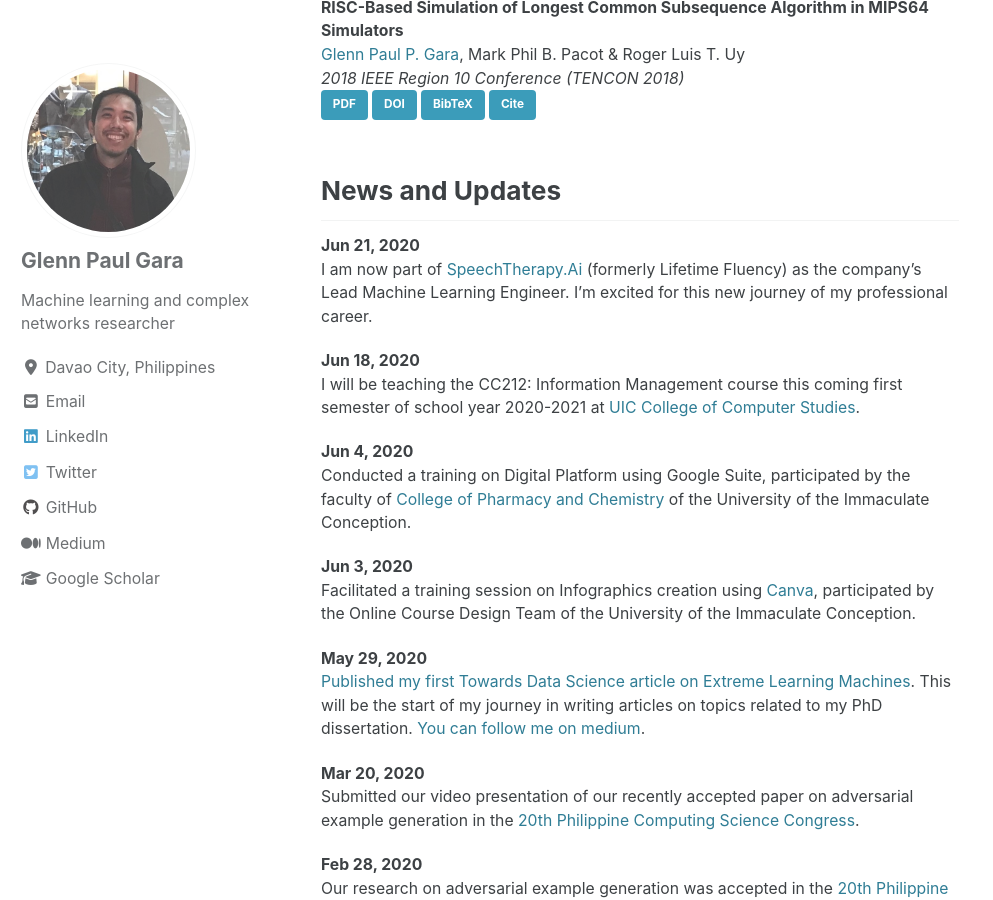
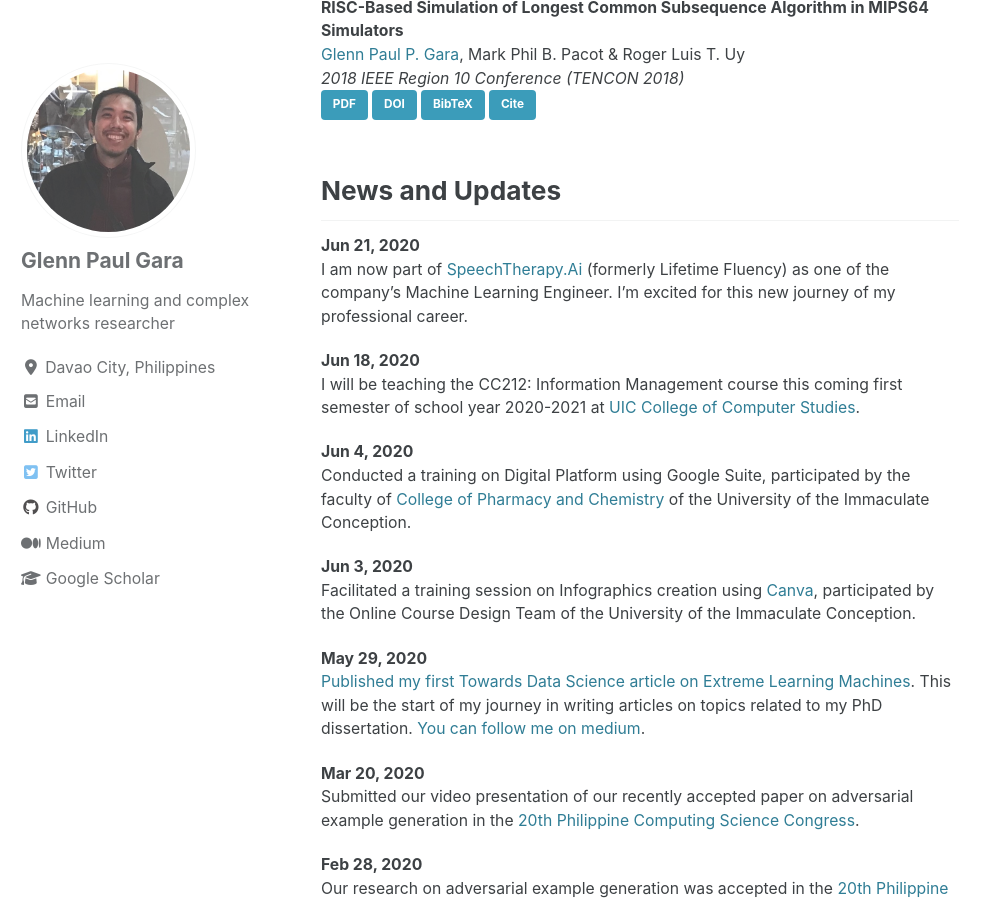
Before and after one commit to glenngara/glenngara.github.io, a Jekyll site: the page built from _pages/home.md, in a window 1280 px wide and 900 px high, scrolled down 961 px. Shown: the whole window, without its empty margins (0-993 px from the left). Built offline with Jekyll 4.4.1, drawn with Linux system fonts in a browser that asks for light colours; cached includes are drawn as plain includes; nearby versions of some CDN libraries.

Commit message:
updated page

```diff
--- a/_pages/home.md
+++ b/_pages/home.md
@@ -41,7 +41,7 @@ Eduardo B. Santiago & [Glenn Paul P. Gara](/)
 News and Updates
 ------
 **Jun 21, 2020**
-I am now part of [SpeechTherapy.Ai](https://lifetimefluency.com/) (formerly Lifetime Fluency) as the company's Lead Machine Learning Engineer. I'm excited for this new journey of my professional career.
+I am now part of [SpeechTherapy.Ai](https://lifetimefluency.com/) (formerly Lifetime Fluency) as one of the company's Machine Learning Engineer. I'm excited for this new journey of my professional career.
 
 **Jun 18, 2020**
 I will be teaching the CC212: Information Management course this coming first semester of school year 2020-2021 at [UIC College of Computer Studies](https://www.uic.edu.ph/ite/).
```
